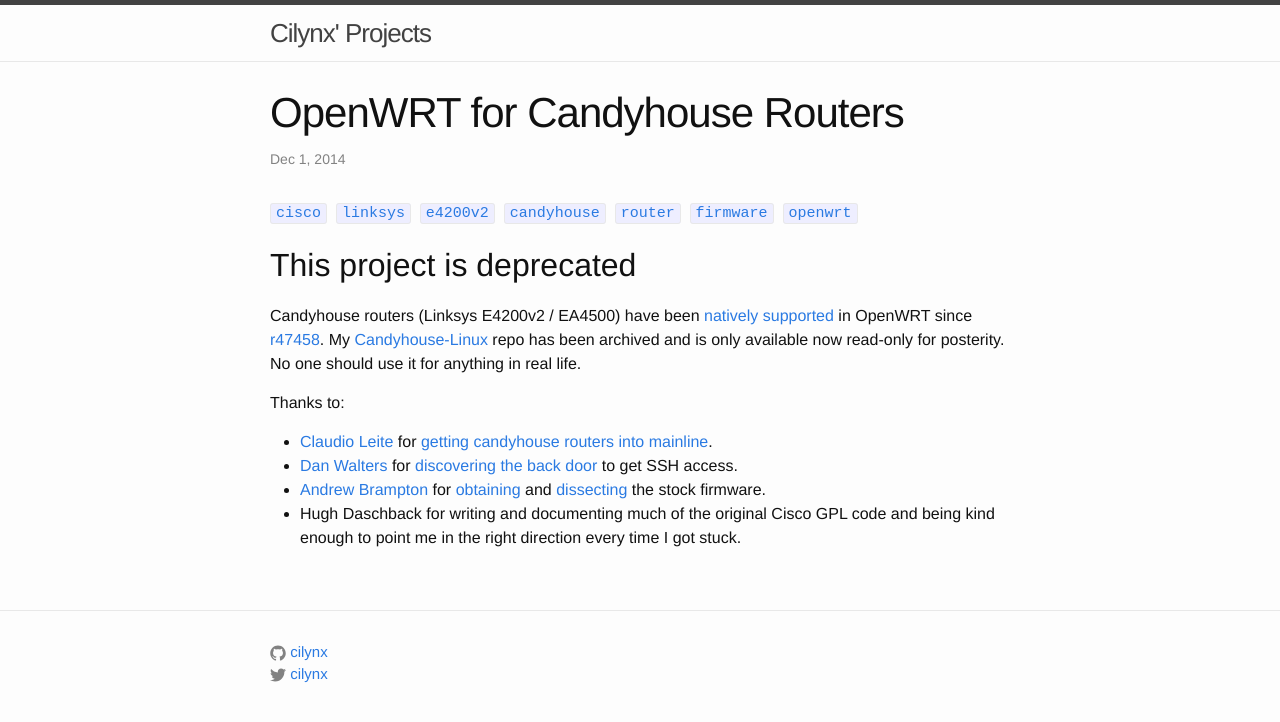
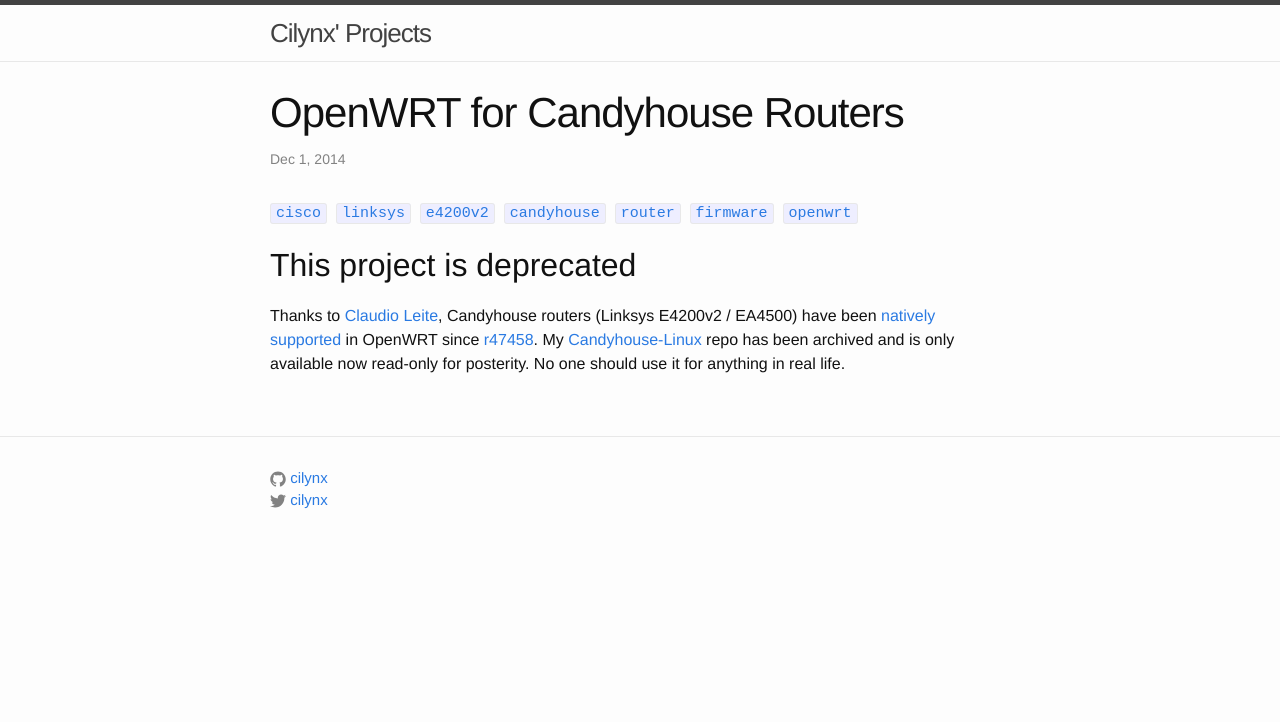
Before and after one commit to cilynx/cilynx.github.io, a Jekyll site: the page built from _posts/2014-12-01-candyhouse-openwrt.md, in a window 1280 px wide. Shown: the top 722 px of the page. Built offline with Jekyll 4.4.1, drawn with Linux system fonts in a browser that asks for light colours; comment, search, counter and statistics services are not loaded.

Commit message:
Move general credits to tag page

```diff
--- a/_posts/2014-12-01-candyhouse-openwrt.md
+++ b/_posts/2014-12-01-candyhouse-openwrt.md
@@ -6,10 +6,4 @@
 ---
 ## This project is deprecated
 
-Candyhouse routers (Linksys E4200v2 / EA4500) have been [natively supported](https://wiki.openwrt.org/toh/linksys/ea4500) in OpenWRT since [r47458](https://dev.openwrt.org/changeset/47458).  My [Candyhouse-Linux](https://github.com/cilynx/Candyhouse-Linux) repo has been archived and is only available now read-only for posterity.  No one should use it for anything in real life.
-
-Thanks to:
-* [Claudio Leite](https://github.com/leitec) for [getting candyhouse routers into mainline](https://dev.openwrt.org/changeset/47458).
-* [Dan Walters](http://walters.io) for [discovering the back door](https://web.archive.org/web/20131210152136/http://blog.danwalters.net/blog/2012/06/19/hacking-linksys-ea3500-firmware-for-ssh-access) to get SSH access.
-* [Andrew Brampton](http://bramp.net) for [obtaining](https://blog.bramp.net/post/2012/01/22/obtaining-the-firmware-for-linksys-e4200v2/) and [dissecting](https://blog.bramp.net/post/2012/01/24/hacking-linksys-e4200v2-firmware/) the stock firmware.
-* Hugh Daschback for writing and documenting much of the original Cisco GPL code and being kind enough to point me in the right direction every time I got stuck.
+Thanks to [Claudio Leite](https://github.com/leitec), Candyhouse routers (Linksys E4200v2 / EA4500) have been [natively supported](https://wiki.openwrt.org/toh/linksys/ea4500) in OpenWRT since [r47458](https://dev.openwrt.org/changeset/47458).  My [Candyhouse-Linux](https://github.com/cilynx/Candyhouse-Linux) repo has been archived and is only available now read-only for posterity.  No one should use it for anything in real life.
```
Also changed, not shown: tag/candyhouse.md (+4 -0 lines).
